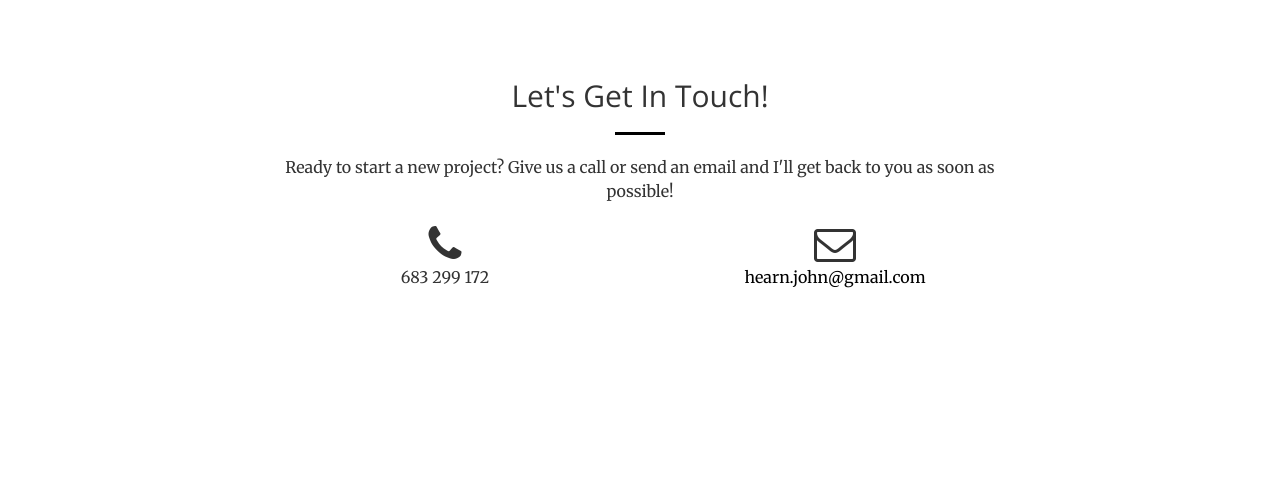
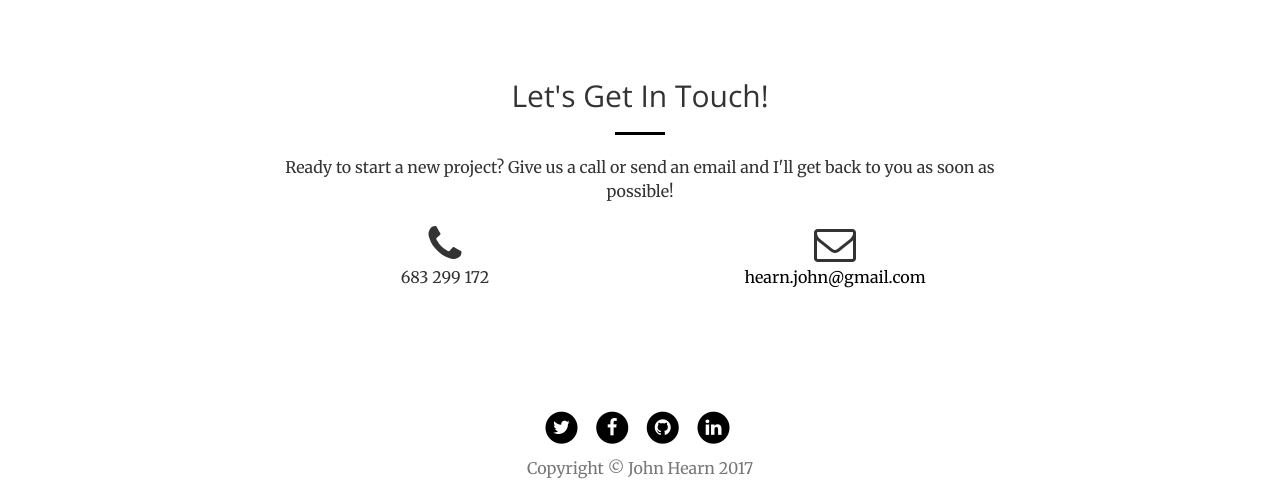
Before and after one commit to johnhearn/freelance-website, a website: page index.html in a window 1280 px wide. Shown: the part 1645-2145 px from the top of the page. Before the commit the page ends 2054 px from the top, so only its background shows below. Drawn offline with nearby package versions, Linux system fonts and the light colour scheme; files that its build step writes are made by us from their sources.

Commit message:
add footer with social media links and copyright

```diff
--- a/index.html
+++ b/index.html
@@ -202,6 +202,50 @@
         </div>
     </section>
 
+    <footer>
+      <div class="container">
+        <div class="row">
+          <div class="col-lg-8 col-lg-offset-2 col-md-10 col-md-offset-1 text-center">
+            <ul class="list-inline">
+              <li>
+                <a href="https://twitter.com/johnhearnbcn">
+                  <span class="fa-stack fa-lg">
+                    <i class="fa fa-circle fa-stack-2x"></i>
+                    <i class="fa fa-twitter fa-stack-1x fa-inverse"></i>
+                  </span>
+                </a>
+              </li>
+              <li>
+                <a href="https://www.facebook.com/john.hearn.587">
+                  <span class="fa-stack fa-lg">
+                    <i class="fa fa-circle fa-stack-2x"></i>
+                    <i class="fa fa-facebook fa-stack-1x fa-inverse"></i>
+                  </span>
+                </a>
+              </li>
+              <li>
+                <a href="https://github.com/johnhearn">
+                  <span class="fa-stack fa-lg">
+                    <i class="fa fa-circle fa-stack-2x"></i>
+                    <i class="fa fa-github fa-stack-1x fa-inverse"></i>
+                  </span>
+                </a>
+              </li>
+              <li>
+                <a href="https://www.linkedin.com/in/john-hearn-599762b">
+                  <span class="fa-stack fa-lg">
+                    <i class="fa fa-circle fa-stack-2x"></i>
+                    <i class="fa fa-linkedin fa-stack-1x fa-inverse"></i>
+                  </span>
+                </a>
+              </li>
+            </ul>
+            <p class="copyright text-muted">Copyright © John Hearn 2017</p>
+          </div>
+        </div>
+      </div>
+    </footer>
+
     <!-- jQuery -->
     <script src="vendor/jquery/jquery.min.js"></script>
 
```
